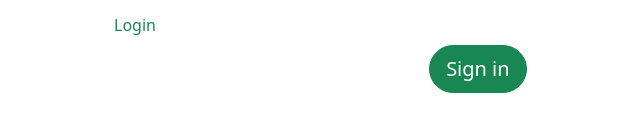
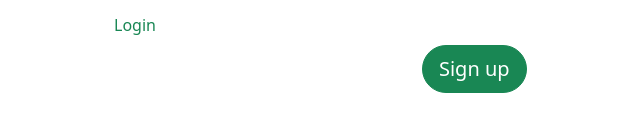
Before and after one commit to amanyih/babulkeyer-web, a plain HTML site: page FrontEnd/src/sign-up.html in a window 1280 px wide. Shown: the part 549-680 px from the top of the page, 260-900 px from the left. Drawn offline with nearby package versions, Linux system fonts and the light colour scheme.

Commit message:
Update sign-up.html

```diff
--- a/FrontEnd/src/sign-up.html
+++ b/FrontEnd/src/sign-up.html
@@ -80,7 +80,7 @@
 
                           <p class="mt-10 font-weight-bold">Already have an account?</p><a class="pt-100 pb-100 links link-success" href="./log-in.html">Login</a>
                           <div class="d-flex justify-content-end pt-2">
-                            <button class="btn btn btn-success buttons btn-lg" name="save">Sign in</button>
+                            <button class="btn btn btn-success buttons btn-lg" name="save">Sign up</button>
                          </div>
                             </form>
                           </div>
```
